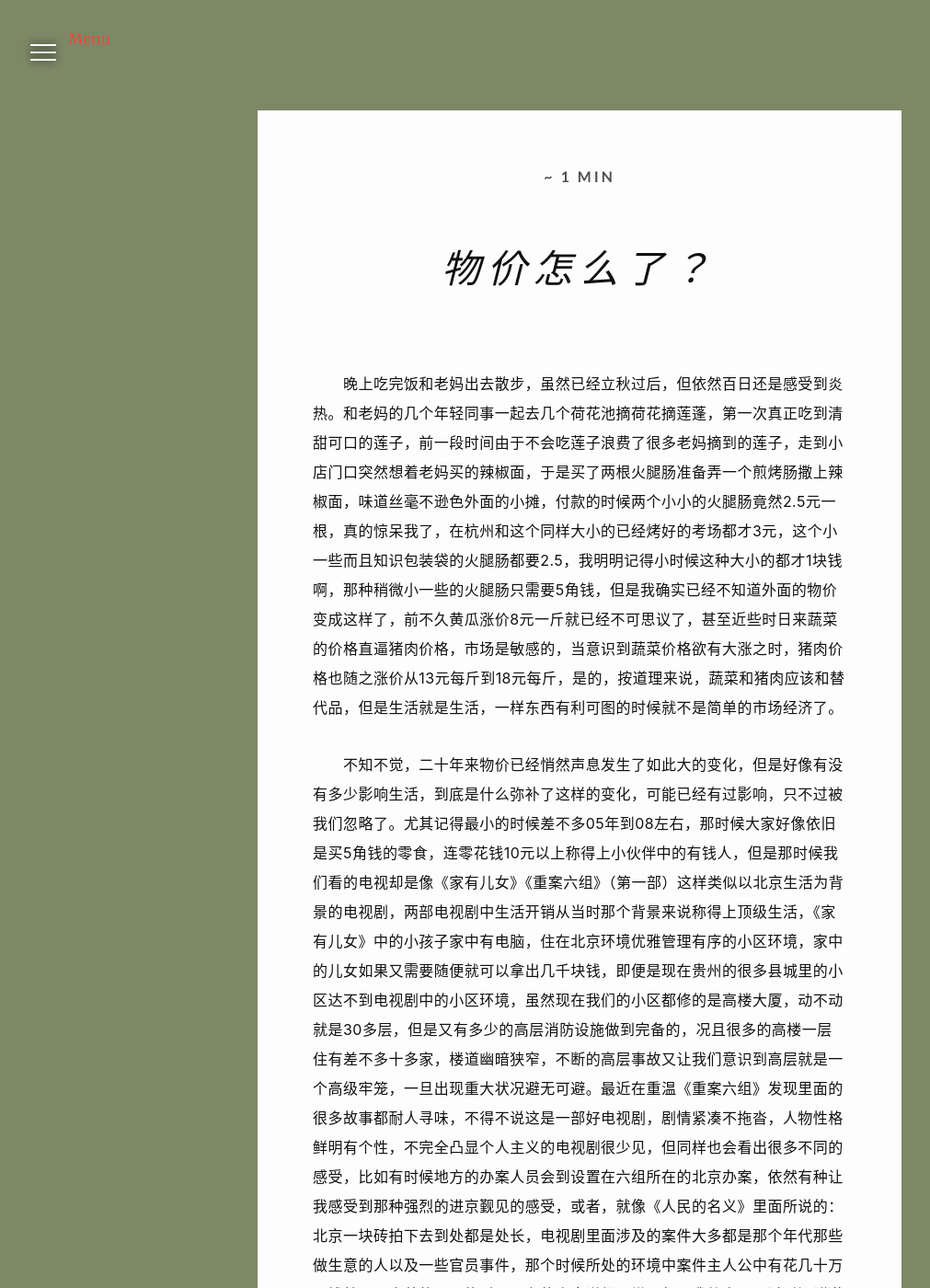
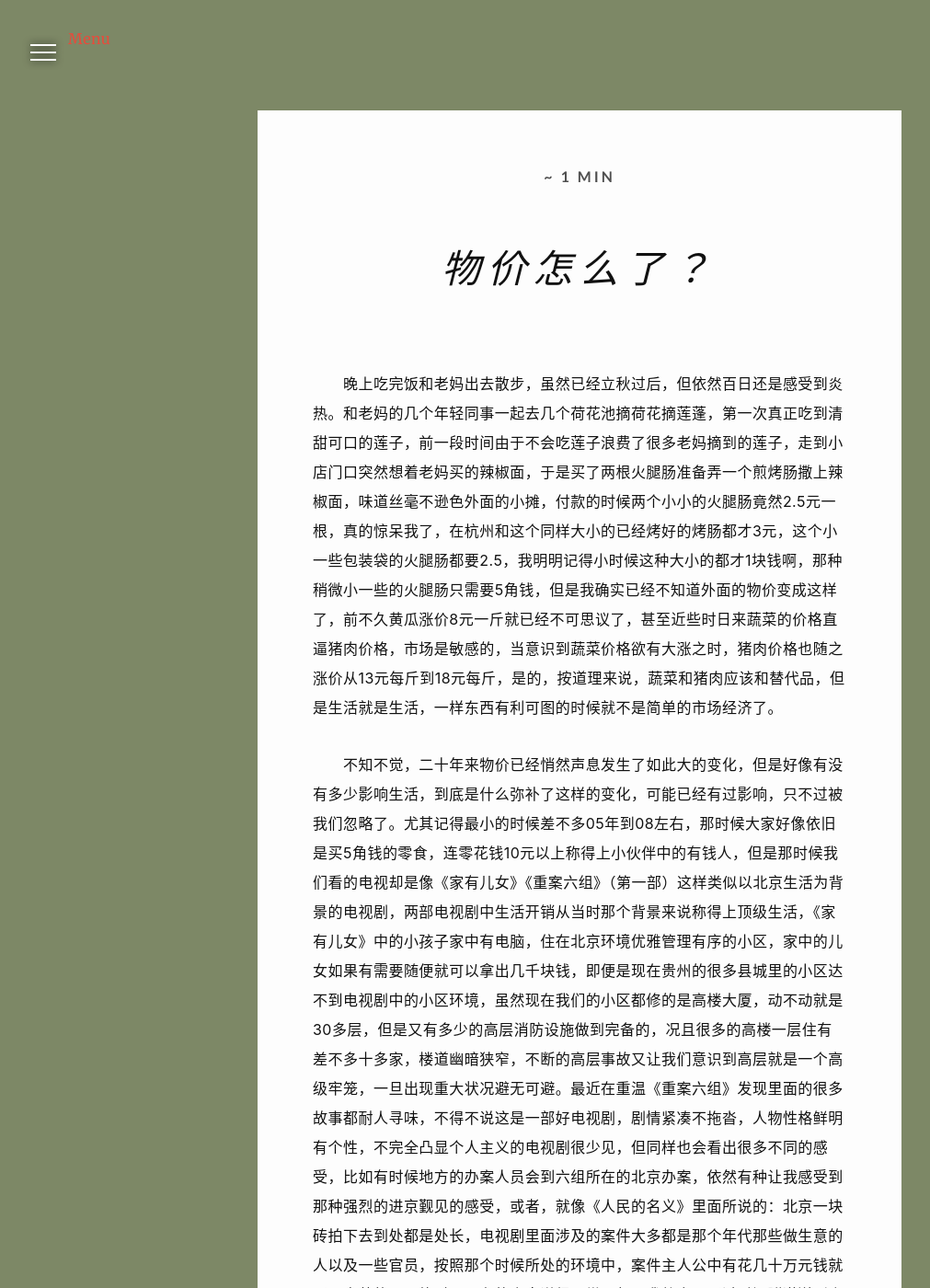
Before and after one commit to wangyunzi/wangyunzi.github.io, a Jekyll site: the page built from _posts/2024-08-15-物价怎么了？.md, in a window 1280 px wide and 1400 px high. Shown: the whole window at 92% size, without its empty margins (10-1021 px from the left). Built offline with Jekyll 4.4.1, drawn with Linux system fonts in a browser that asks for light colours; nearby versions of some CDN libraries; comment, search, counter and statistics services are not loaded; some of the changed text lies outside the part shown.

Commit message:
Sync _posts from Obsidian repository

```diff
--- a/_posts/2024-08-15-物价怎么了？.md
+++ b/_posts/2024-08-15-物价怎么了？.md
@@ -10,8 +10,8 @@ thumb:
 backgrounds:
 ---
 
-&emsp;&emsp;晚上吃完饭和老妈出去散步，虽然已经立秋过后，但依然百日还是感受到炎热。和老妈的几个年轻同事一起去几个荷花池摘荷花摘莲蓬，第一次真正吃到清甜可口的莲子，前一段时间由于不会吃莲子浪费了很多老妈摘到的莲子，走到小店门口突然想着老妈买的辣椒面，于是买了两根火腿肠准备弄一个煎烤肠撒上辣椒面，味道丝毫不逊色外面的小摊，付款的时候两个小小的火腿肠竟然2.5元一根，真的惊呆我了，在杭州和这个同样大小的已经烤好的考场都才3元，这个小一些而且知识包装袋的火腿肠都要2.5，我明明记得小时候这种大小的都才1块钱啊，那种稍微小一些的火腿肠只需要5角钱，但是我确实已经不知道外面的物价变成这样了，前不久黄瓜涨价8元一斤就已经不可思议了，甚至近些时日来蔬菜的价格直逼猪肉价格，市场是敏感的，当意识到蔬菜价格欲有大涨之时，猪肉价格也随之涨价从13元每斤到18元每斤，是的，按道理来说，蔬菜和猪肉应该和替代品，但是生活就是生活，一样东西有利可图的时候就不是简单的市场经济了。
+&emsp;&emsp;晚上吃完饭和老妈出去散步，虽然已经立秋过后，但依然百日还是感受到炎热。和老妈的几个年轻同事一起去几个荷花池摘荷花摘莲蓬，第一次真正吃到清甜可口的莲子，前一段时间由于不会吃莲子浪费了很多老妈摘到的莲子，走到小店门口突然想着老妈买的辣椒面，于是买了两根火腿肠准备弄一个煎烤肠撒上辣椒面，味道丝毫不逊色外面的小摊，付款的时候两个小小的火腿肠竟然2.5元一根，真的惊呆我了，在杭州和这个同样大小的已经烤好的烤肠都才3元，这个小一些包装袋的火腿肠都要2.5，我明明记得小时候这种大小的都才1块钱啊，那种稍微小一些的火腿肠只需要5角钱，但是我确实已经不知道外面的物价变成这样了，前不久黄瓜涨价8元一斤就已经不可思议了，甚至近些时日来蔬菜的价格直逼猪肉价格，市场是敏感的，当意识到蔬菜价格欲有大涨之时，猪肉价格也随之涨价从13元每斤到18元每斤，是的，按道理来说，蔬菜和猪肉应该和替代品，但是生活就是生活，一样东西有利可图的时候就不是简单的市场经济了。
 
-&emsp;&emsp;不知不觉，二十年来物价已经悄然声息发生了如此大的变化，但是好像有没有多少影响生活，到底是什么弥补了这样的变化，可能已经有过影响，只不过被我们忽略了。尤其记得最小的时候差不多05年到08左右，那时候大家好像依旧是买5角钱的零食，连零花钱10元以上称得上小伙伴中的有钱人，但是那时候我们看的电视却是像《家有儿女》《重案六组》（第一部）这样类似以北京生活为背景的电视剧，两部电视剧中生活开销从当时那个背景来说称得上顶级生活，《家有儿女》中的小孩子家中有电脑，住在北京环境优雅管理有序的小区环境，家中的儿女如果又需要随便就可以拿出几千块钱，即便是现在贵州的很多县城里的小区达不到电视剧中的小区环境，虽然现在我们的小区都修的是高楼大厦，动不动就是30多层，但是又有多少的高层消防设施做到完备的，况且很多的高楼一层住有差不多十多家，楼道幽暗狭窄，不断的高层事故又让我们意识到高层就是一个高级牢笼，一旦出现重大状况避无可避。最近在重温《重案六组》发现里面的很多故事都耐人寻味，不得不说这是一部好电视剧，剧情紧凑不拖沓，人物性格鲜明有个性，不完全凸显个人主义的电视剧很少见，但同样也会看出很多不同的感受，比如有时候地方的办案人员会到设置在六组所在的北京办案，依然有种让我感受到那种强烈的进京觐见的感受，或者，就像《人民的名义》里面所说的：北京一块砖拍下去到处都是处长，电视剧里面涉及的案件大多都是那个年代那些做生意的人以及一些官员事件，那个时候所处的环境中案件主人公中有花几十万元钱就买一点茶的，可能对于现在的人来说很正常，但是我将自己通过时间隧道送到小时候的自己，家里面依旧可能只能供得上我上学和吃穿，没有多余的补课活动和其他，但是在千里之外的北京或者深圳，却是有人已经挣到那个时候几十万几百万，我记得一个在海南开律师事务所的女主人公孩子被绑架后绑匪要价500万，但是她在最短的的时间内只凑到两百多万，嗯，就算现在的中国有多少家庭里面的流动资金可以随时拿出百万以上呢？
+&emsp;&emsp;不知不觉，二十年来物价已经悄然声息发生了如此大的变化，但是好像有没有多少影响生活，到底是什么弥补了这样的变化，可能已经有过影响，只不过被我们忽略了。尤其记得最小的时候差不多05年到08左右，那时候大家好像依旧是买5角钱的零食，连零花钱10元以上称得上小伙伴中的有钱人，但是那时候我们看的电视却是像《家有儿女》《重案六组》（第一部）这样类似以北京生活为背景的电视剧，两部电视剧中生活开销从当时那个背景来说称得上顶级生活，《家有儿女》中的小孩子家中有电脑，住在北京环境优雅管理有序的小区，家中的儿女如果有需要随便就可以拿出几千块钱，即便是现在贵州的很多县城里的小区达不到电视剧中的小区环境，虽然现在我们的小区都修的是高楼大厦，动不动就是30多层，但是又有多少的高层消防设施做到完备的，况且很多的高楼一层住有差不多十多家，楼道幽暗狭窄，不断的高层事故又让我们意识到高层就是一个高级牢笼，一旦出现重大状况避无可避。最近在重温《重案六组》发现里面的很多故事都耐人寻味，不得不说这是一部好电视剧，剧情紧凑不拖沓，人物性格鲜明有个性，不完全凸显个人主义的电视剧很少见，但同样也会看出很多不同的感受，比如有时候地方的办案人员会到六组所在的北京办案，依然有种让我感受到那种强烈的进京觐见的感受，或者，就像《人民的名义》里面所说的：北京一块砖拍下去到处都是处长，电视剧里面涉及的案件大多都是那个年代那些做生意的人以及一些官员，按照那个时候所处的环境中，案件主人公中有花几十万元钱就买一点茶的，可能对于现在的人来说很正常，但是我将自己通过时间隧道送到小时候的自己，家里面依旧可能只能供得上我上学和吃穿，没有多余的补课活动和其他，但是在千里之外的北京或者深圳，却是有人已经挣到那个时候几十万几百万，剧中在海南开律师事务所的女主人公孩子被绑架后绑匪要价500万，但是她在最短的的时间内只凑到两百多万，嗯，就算现在的中国有多少家庭里面的流动资金可以随时拿出百万以上呢？
 
 &emsp;&emsp;我承认我是带着一些对比的心态的看这些东西的，俗话说：幸福的家庭都是一样的，不幸的家庭各有各的不幸。比较带来的是痛苦不是幸福，但我还是好奇这一切是如何发生的，或者为何要这样发生，目前还不得而知。
```
